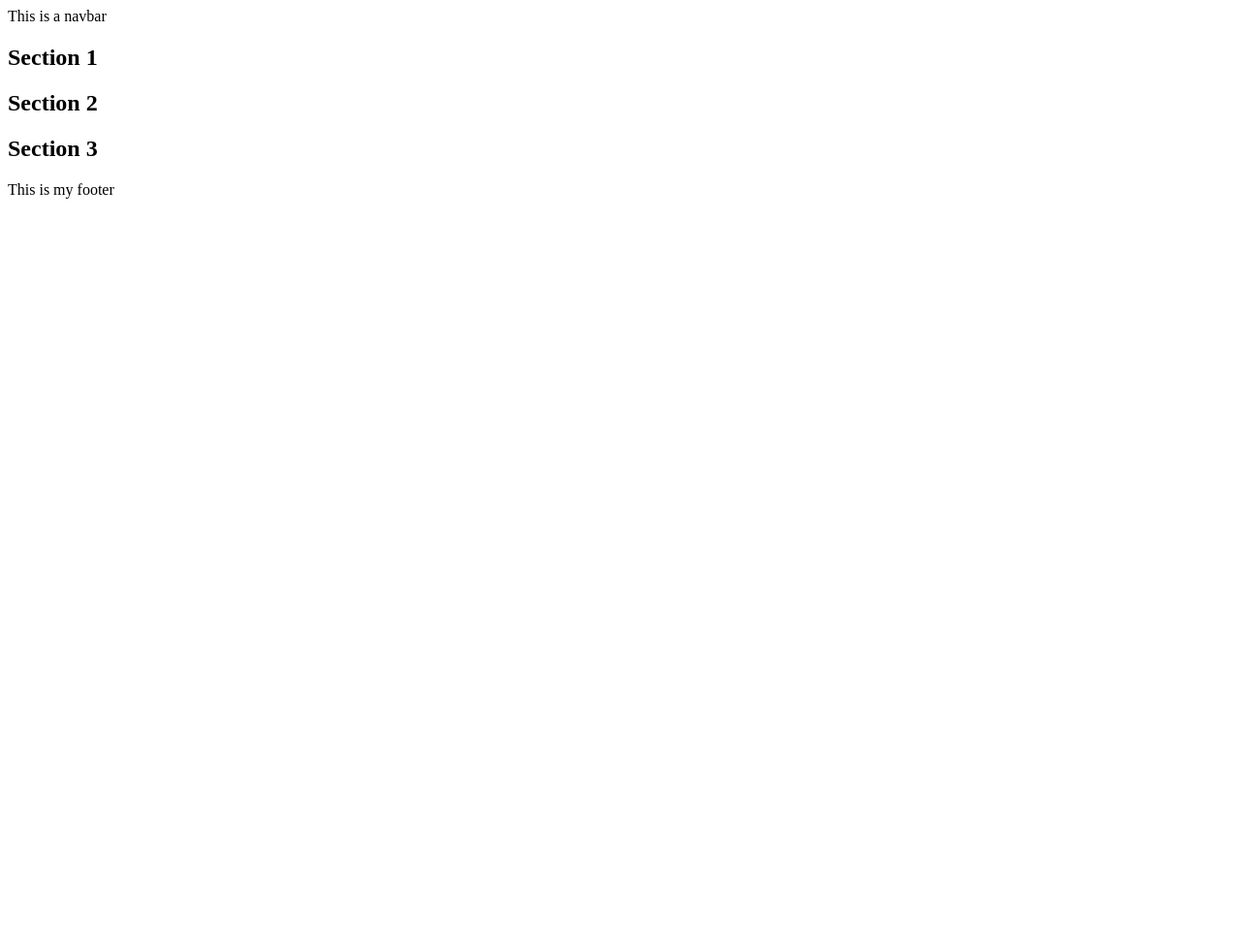
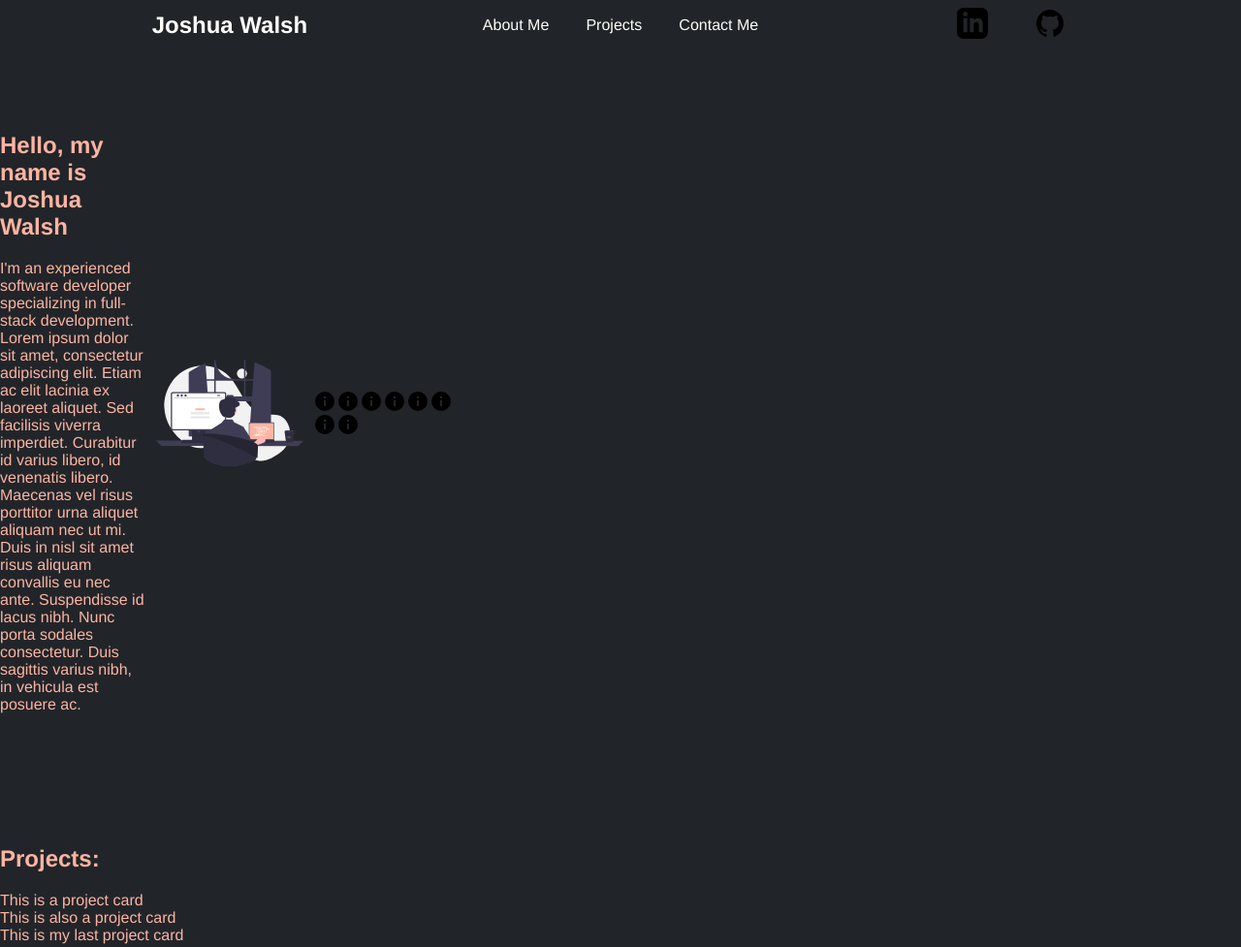
Before and after one commit to JoshuaW2020/portfolio-website, a Gatsby site: page / in a window 1280 px wide. Shown: the top 977 px of the page at 97% size. Before the commit the page ends 800 px from the top, so only its background shows below. Built offline with nearby package versions, Linux system fonts and the light colour scheme; Gatsby itself is replaced by a stand-in of ours.

Commit message:
Basic Navbar and HTML Main Layout
Adds navbar and main html components. Styles the navbar for basic
interactions. Adds basic structure of main components for styling and
actual content later.

```diff
--- /dev/null
+++ b/src/components/aboutMe.js
@@ -0,0 +1,35 @@
+import * as React from 'react'
+import { StaticImage } from 'gatsby-plugin-image'
+import { container } from "./aboutMe.module.scss"
+
+const AboutMe = () => {
+
+  return (
+    <section class={container} id="home">
+      <article>
+        <h2>Hello, my name is Joshua Walsh</h2>
+        <p>
+          I'm an experienced software developer specializing in full-stack development. Lorem ipsum dolor sit amet, consectetur adipiscing elit. Etiam ac elit lacinia ex laoreet aliquet. Sed facilisis viverra imperdiet. Curabitur id varius libero, id venenatis libero. Maecenas vel risus porttitor urna aliquet aliquam nec ut mi. Duis in nisl sit amet risus aliquam convallis eu nec ante. Suspendisse id lacus nibh. Nunc porta sodales consectetur. Duis sagittis varius nibh, in vehicula est posuere ac.
+        </p>
+      </article>
+      <div>
+        <StaticImage
+          alt=""
+          src="../assets/images/programming.svg"
+        />
+      </div>
+      <div>
+        <StaticImage alt="HTML5" src="../assets/images/information.svg" />
+        <StaticImage alt="CSS3" src="../assets/images/information.svg" />
+        <StaticImage alt="JavaScript" src="../assets/images/information.svg" />
+        <StaticImage alt="TypeScript" src="../assets/images/information.svg" />
+        <StaticImage alt="React.js" src="../assets/images/information.svg" />
+        <StaticImage alt="Node.js" src="../assets/images/information.svg" />
+        <StaticImage alt="Express.js" src="../assets/images/information.svg" />
+        <StaticImage alt="Java" src="../assets/images/information.svg" />
+      </div>
+    </section>
+  )
+}
+
+export default AboutMe
--- /dev/null
+++ b/src/components/aboutMe.module.scss
@@ -0,0 +1,26 @@
+
+
+.container {
+  display: grid;
+  grid-template-columns: repeat(8, 1fr);
+  gap: 10px;
+  justify-items: center;
+  align-items: center;
+  scroll-margin-top: 52px;
+}
+
+/* small tablet styles */
+@media screen and (min-width: 620px){
+
+}
+
+/* large tablet & laptop styles */
+@media screen and (min-width: 960px){
+
+
+}
+
+/* desktop styles */
+@media screen and (min-width: 1200px){
+
+}
--- /dev/null
+++ b/src/components/contact.js
@@ -0,0 +1,34 @@
+import * as React from 'react'
+
+const Contact = () => {
+
+  return (
+    <section id="contact">
+      <div>
+        <h2>Like what you see and want to connect? Fill out the contact form and send me a message!</h2>
+        <form>
+          <div>
+            <input />
+          </div>
+          <div>
+            <input />
+          </div>
+          <div>
+            <input />
+          </div>
+          <div>
+            <input />
+          </div>
+          <div>
+            <input />
+          </div>
+          <div>
+            <button type="submit"> Send </button>
+          </div>
+        </form>
+      </div>
+    </section>
+  )
+}
+
+export default Contact
--- a/src/components/layout.js
+++ b/src/components/layout.js
@@ -1,19 +1,18 @@
 import * as React from 'react'
-import { Link } from 'gatsby'
+import { wrapper, foot } from './layout.module.scss'
+import Navbar from './navbar'
 
 const Layout = ({ children }) => {
 
   return (
-    <div>
-      <header>
-        <nav>
-          This is a navbar
-        </nav>
-      </header>
+    <div className={wrapper}>
+      <Navbar />
       <main>
         {children}
       </main>
-      <footer>This is my footer</footer>
+      <footer className={foot}>
+        <a href="#home">You reached the bottom! Go back up?</a>
+      </footer>
     </div>
   )
 }
--- /dev/null
+++ b/src/components/layout.module.scss
@@ -0,0 +1,29 @@
+$text-color: #ffb4a2;
+
+.wrapper {
+  font-family: Helvetica, sans-serif;
+}
+
+.foot {
+  display: flex;
+  justify-content: center;
+
+  a {
+    color: $text-color;
+  }
+}
+
+/* small tablet styles */
+@media screen and (min-width: 620px){
+
+}
+
+/* large tablet & laptop styles */
+@media screen and (min-width: 960px){
+
+}
+
+/* desktop styles */
+@media screen and (min-width: 1200px){
+
+}
--- /dev/null
+++ b/src/components/navbar.js
@@ -0,0 +1,44 @@
+import * as React from 'react'
+import {  container,
+          title,
+          siteNav,
+          icons, } from './navbar.module.scss'
+import { StaticImage } from 'gatsby-plugin-image'
+
+const Navbar = () => {
+
+  return (
+    <header className={container}>
+      <h1 className={title}>
+        <a href="#home">Joshua Walsh</a>
+      </h1>
+      <nav className={siteNav}>
+        <ul>
+          <li>
+            <a href="#home">About Me</a>
+          </li>
+          <li>
+          <a href="#projects">Projects</a>
+          </li>
+          <li>
+          <a href="#contact">Contact Me</a>
+          </li>
+        </ul>
+      </nav>
+      <div className={icons}>
+        <a href="https://www.linkedin.com/in/joshua-walsh-aba567134/">
+          <svg xmlns="http://www.w3.org/2000/svg" width="32px" height="auto" viewBox="0 0 24 24">
+            <path d="M19 0h-14c-2.761 0-5 2.239-5 5v14c0 2.761 2.239 5 5 5h14c2.762 0 5-2.239 5-5v-14c0-2.761-2.238-5-5-5zm-11 19h-3v-11h3v11zm-1.5-12.268c-.966 0-1.75-.79-1.75-1.764s.784-1.764 1.75-1.764 1.75.79 1.75 1.764-.783 1.764-1.75 1.764zm13.5 12.268h-3v-5.604c0-3.368-4-3.113-4 0v5.604h-3v-11h3v1.765c1.396-2.586 7-2.777 7 2.476v6.759z"/>
+          </svg>
+        </a>
+        <a href="https://github.com/JoshuaW2020">
+          <svg xmlns="http://www.w3.org/2000/svg" width="32px" height="auto" viewBox="0 0 512 512">
+            <path d="M256 32C132.3 32 32 134.9 32 261.7c0 101.5 64.2 187.5 153.2 217.9a17.56 17.56 0 003.8.4c8.3 0 11.5-6.1 11.5-11.4 0-5.5-.2-19.9-.3-39.1a102.4 102.4 0 01-22.6 2.7c-43.1 0-52.9-33.5-52.9-33.5-10.2-26.5-24.9-33.6-24.9-33.6-19.5-13.7-.1-14.1 1.4-14.1h.1c22.5 2 34.3 23.8 34.3 23.8 11.2 19.6 26.2 25.1 39.6 25.1a63 63 0 0025.6-6c2-14.8 7.8-24.9 14.2-30.7-49.7-5.8-102-25.5-102-113.5 0-25.1 8.7-45.6 23-61.6-2.3-5.8-10-29.2 2.2-60.8a18.64 18.64 0 015-.5c8.1 0 26.4 3.1 56.6 24.1a208.21 208.21 0 01112.2 0c30.2-21 48.5-24.1 56.6-24.1a18.64 18.64 0 015 .5c12.2 31.6 4.5 55 2.2 60.8 14.3 16.1 23 36.6 23 61.6 0 88.2-52.4 107.6-102.3 113.3 8 7.1 15.2 21.1 15.2 42.5 0 30.7-.3 55.5-.3 63 0 5.4 3.1 11.5 11.4 11.5a19.35 19.35 0 004-.4C415.9 449.2 480 363.1 480 261.7 480 134.9 379.7 32 256 32z"/>
+          </svg>
+        </a>
+      </div>
+    </header>
+  )
+}
+
+export default Navbar
--- /dev/null
+++ b/src/components/navbar.module.scss
@@ -0,0 +1,91 @@
+$text-color: #FFFDFA;
+$text-color-hover: #ffb4a2;
+$background: #212529;
+
+.container {
+  display: grid;
+  grid-template-columns: repeat(8, 1fr);
+  gap: 10px;
+  place-items: center;
+  justify-content: stretch;
+  background: $background;
+
+  a {
+    color: $text-color;
+
+    &:hover {
+      color: $text-color-hover;
+    }
+  }
+}
+
+.siteNav {
+
+  ul {
+    display: none;
+  }
+}
+
+.title {
+  margin-top: 0.5em;
+  margin-bottom: 0.5em;
+  text-align: center;
+  grid-column: 1/5;
+  justify-self: end;
+
+}
+
+.icons {
+  grid-column: 6/8;
+  width: 100%;
+  display: flex;
+  justify-content: space-around;
+  align-items: center;
+  gap: 10px;
+
+  a:hover {
+    fill: $text-color-hover;
+  }
+}
+
+/* small tablet styles */
+@media screen and (min-width: 620px){
+
+  .title {
+    justify-self: stretch;
+  }
+}
+
+/* large tablet & laptop styles */
+@media screen and (min-width: 960px){
+
+  .container {
+    position: fixed;
+    width: 100vw;
+  }
+
+  .title {
+    grid-column: 1/4;
+  }
+
+  .siteNav {
+    grid-column: 4/6;
+    place-self: center stretch;
+
+
+    ul {
+      display: flex;
+      justify-content: space-around;
+      gap: 10px;
+    }
+  }
+
+  .icons {
+    grid-column: 7/8;
+  }
+}
+
+/* desktop styles */
+@media screen and (min-width: 1200px){
+
+}
--- /dev/null
+++ b/src/components/projects.js
@@ -0,0 +1,15 @@
+import * as React from 'react'
+
+const Projects = () => {
+
+  return (
+    <section id="projects">
+      <h2>Projects:</h2>
+      <div>This is a project card</div>
+      <div>This is also a project card</div>
+      <div>This is my last project card</div>
+    </section>
+  )
+}
+
+export default Projects
--- /dev/null
+++ b/src/components/seo.js
@@ -0,0 +1,22 @@
+import * as React from 'react'
+import { graphql, useStaticQuery } from 'gatsby'
+
+const Seo = () => {
+  const data = useStaticQuery(graphql`
+    query {
+      site {
+        siteMetadata {
+          title
+        }
+      }
+    }
+  `)
+
+  return (
+    <>
+      <title>{data.site.siteMetadata.title}</title>
+    </>
+  )
+}
+
+export default Seo
--- /dev/null
+++ b/src/pageStyles/index.scss
@@ -0,0 +1,55 @@
+/* vars */
+$text-color: #ffb4a2;
+$text-alt-color: #e5989b;
+$background: #212529;
+
+html {
+  scroll-behavior: smooth;
+}
+
+*,
+*:before,
+*:after {
+  box-sizing: border-box;
+}
+
+/* reset */
+body, p, a, ul, li{
+  margin: 0;
+  padding: 0;
+  text-decoration: none;
+  list-style: none;
+}
+li{
+  list-style-type: none;
+}
+
+body {
+  background: $background;
+  color: $text-color;
+}
+
+section {
+  height: 100vh;
+  padding-top: 52px;
+}
+
+h1 {
+  font-size: 1.5em;
+}
+
+
+/* small tablet styles */
+@media screen and (min-width: 620px){
+
+}
+
+/* large tablet & laptop styles */
+@media screen and (min-width: 960px){
+
+}
+
+/* desktop styles */
+@media screen and (min-width: 1200px){
+
+}
--- a/src/pages/index.js
+++ b/src/pages/index.js
@@ -1,22 +1,21 @@
 import * as React from 'react'
+import '../pageStyles/index.scss'
 import Layout from '../components/layout'
+import Seo from '../components/seo'
+import AboutMe from '../components/aboutMe'
+import Projects from '../components/projects'
+import Contact from '../components/contact'
 
 const IndexPage = () => {
   return (
     <Layout>
-      <section>
-        <h2>Section 1</h2>
-      </section>
-      <section>
-        <h2>Section 2</h2>
-      </section>
-      <section>
-        <h2>Section 3</h2>
-      </section>
+      <AboutMe />
+      <Projects />
+      <Contact />
     </Layout>
   )
 }
 
-export const Head = () => <title>Joshua Walsh - SWE</title>
+export const Head = () => <Seo />
 
 export default IndexPage
```
Also changed, not shown: src/components/contact.module.scss (added, +18 -0 lines), src/components/projects.module.scss (added, +19 -0 lines), src/assets/images/information.svg (added), src/assets/images/logo_github.svg (added), src/assets/images/logo_linkedin.svg (added), src/assets/images/programming.svg (added), 1 other file.
